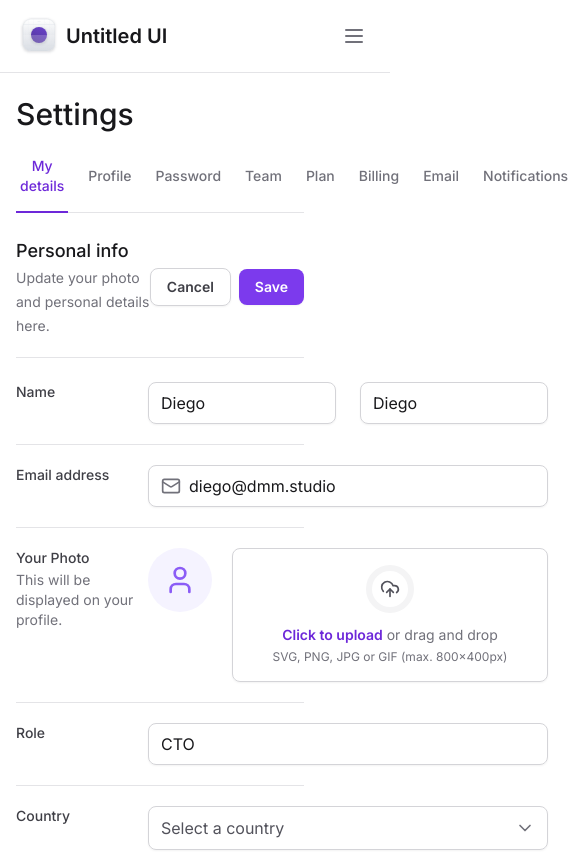
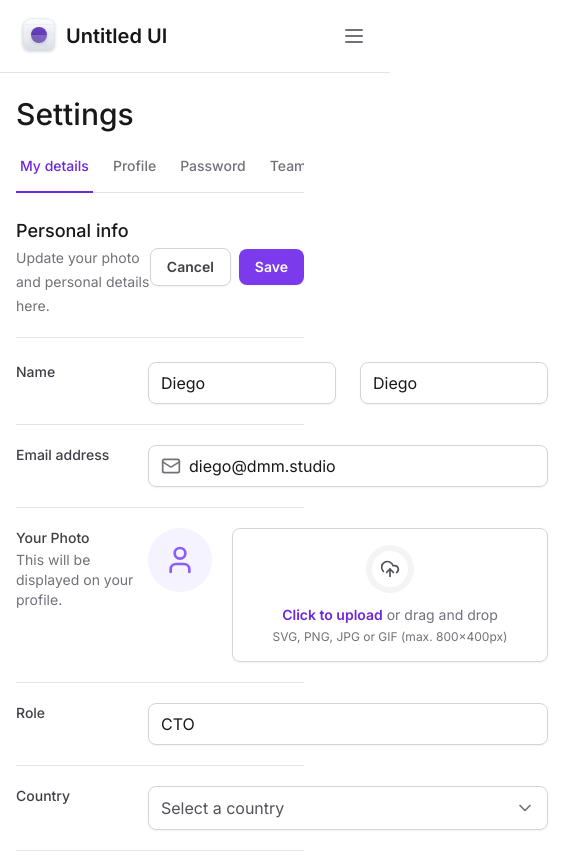
Before and after one commit to diegommagno/rocketseat-tailwind-next, a Next.js app: page / in a window 390 px wide. Shown: the top 852 px of the page, 585 px wide, since content can reach past the window. Built offline with nearby package versions, Linux system fonts and the light colour scheme.

Commit message:
:sparkles: Feat: Add responsive tabs

```diff
--- a/src/components/SettingsTabs/TabItem.tsx
+++ b/src/components/SettingsTabs/TabItem.tsx
@@ -15,7 +15,7 @@ export function TabItem({ value, title, isSelected = false }: TabItemProps) {
       value={value}
       className="group relative px-1 pb-4 text-sm font-medium text-zinc-500 outline-none hover:text-violet-700 data-[state=active]:text-violet-700"
     >
-      <span className="rounded group-focus-visible:ring-2 group-focus-visible:ring-violet-400 group-focus-visible:ring-offset-4">
+      <span className="whitespace-nowrap rounded group-focus-visible:ring-2 group-focus-visible:ring-violet-400 group-focus-visible:ring-offset-4">
         {title}
       </span>
 
--- a/src/components/SettingsTabs/index.tsx
+++ b/src/components/SettingsTabs/index.tsx
@@ -1,6 +1,7 @@
 'use client'
 
 import * as Tabs from '@radix-ui/react-tabs'
+import * as ScrollArea from '@radix-ui/react-scroll-area'
 import { TabItem } from './TabItem'
 import { useState } from 'react'
 
@@ -9,6 +10,11 @@ export function SettingsTabs() {
 
   return (
     <Tabs.Root value={currentTab} onValueChange={setCurrentTab}>
+      <ScrollArea.Root className="w-full" type="scroll">
+        {/* type="scroll" é para a barrinha de rolagem somente aparecer a rolagem estiver acontecendo */}
+
+        <ScrollArea.Viewport className="w-full overflow-x-scroll">
+          {/* ScrollArea.Viewport = Coloca por volta dos elementos que queremos dentro do scroll */}
           <Tabs.List className="mt-6 flex w-full items-center gap-4 border-b border-zinc-200">
             <TabItem
               value="tab1"
@@ -25,8 +31,16 @@ export function SettingsTabs() {
               title="Password"
               isSelected={currentTab === 'tab3'}
             />
-        <TabItem value="tab4" title="Team" isSelected={currentTab === 'tab4'} />
-        <TabItem value="tab5" title="Plan" isSelected={currentTab === 'tab5'} />
+            <TabItem
+              value="tab4"
+              title="Team"
+              isSelected={currentTab === 'tab4'}
+            />
+            <TabItem
+              value="tab5"
+              title="Plan"
+              isSelected={currentTab === 'tab5'}
+            />
             <TabItem
               value="tab6"
               title="Billing"
@@ -53,6 +67,8 @@ export function SettingsTabs() {
               isSelected={currentTab === 'tab10'}
             />
           </Tabs.List>
+        </ScrollArea.Viewport>
+      </ScrollArea.Root>
     </Tabs.Root>
   )
 }
```
Lines whose indentation alone changed are shown as unchanged.
